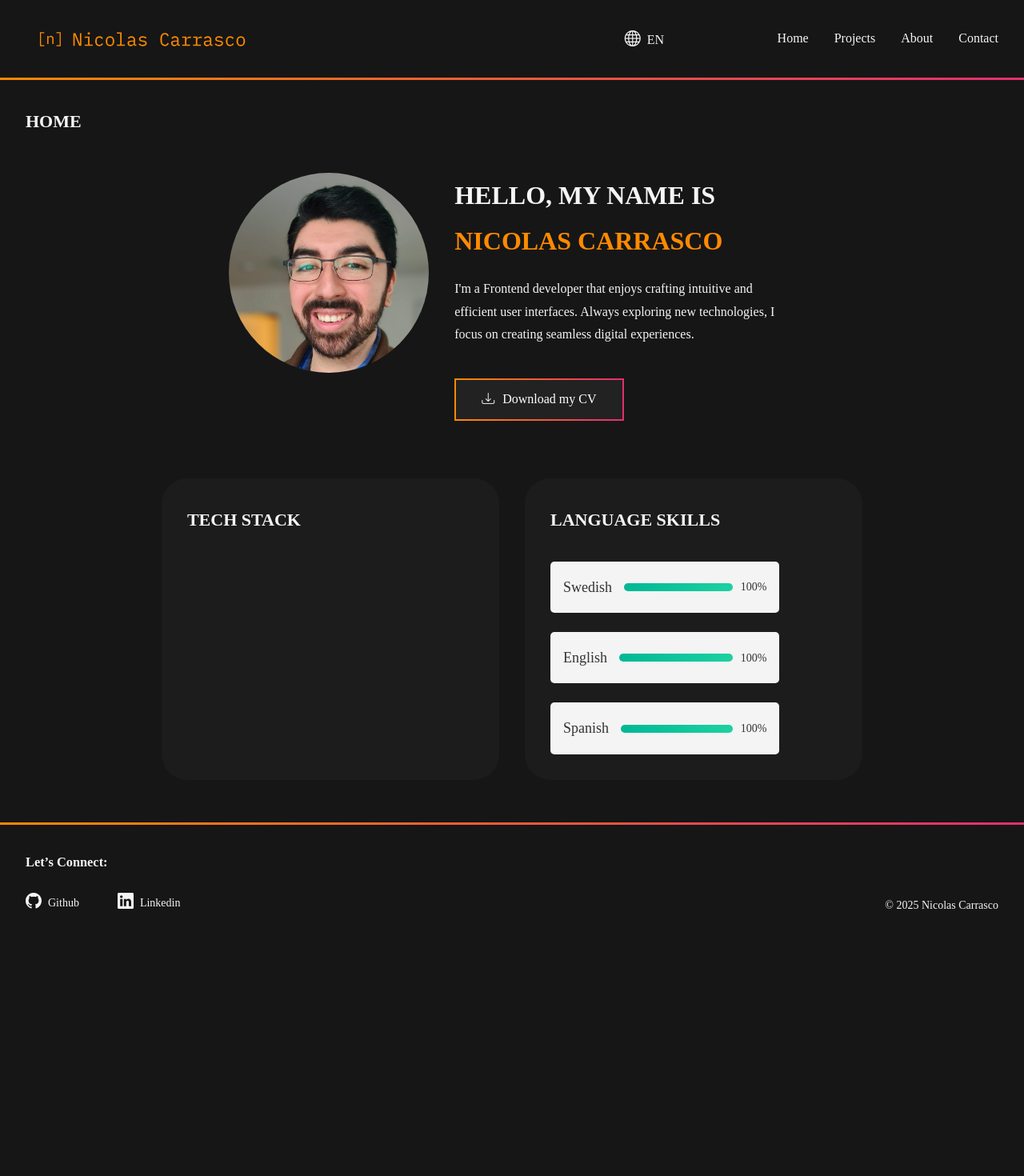
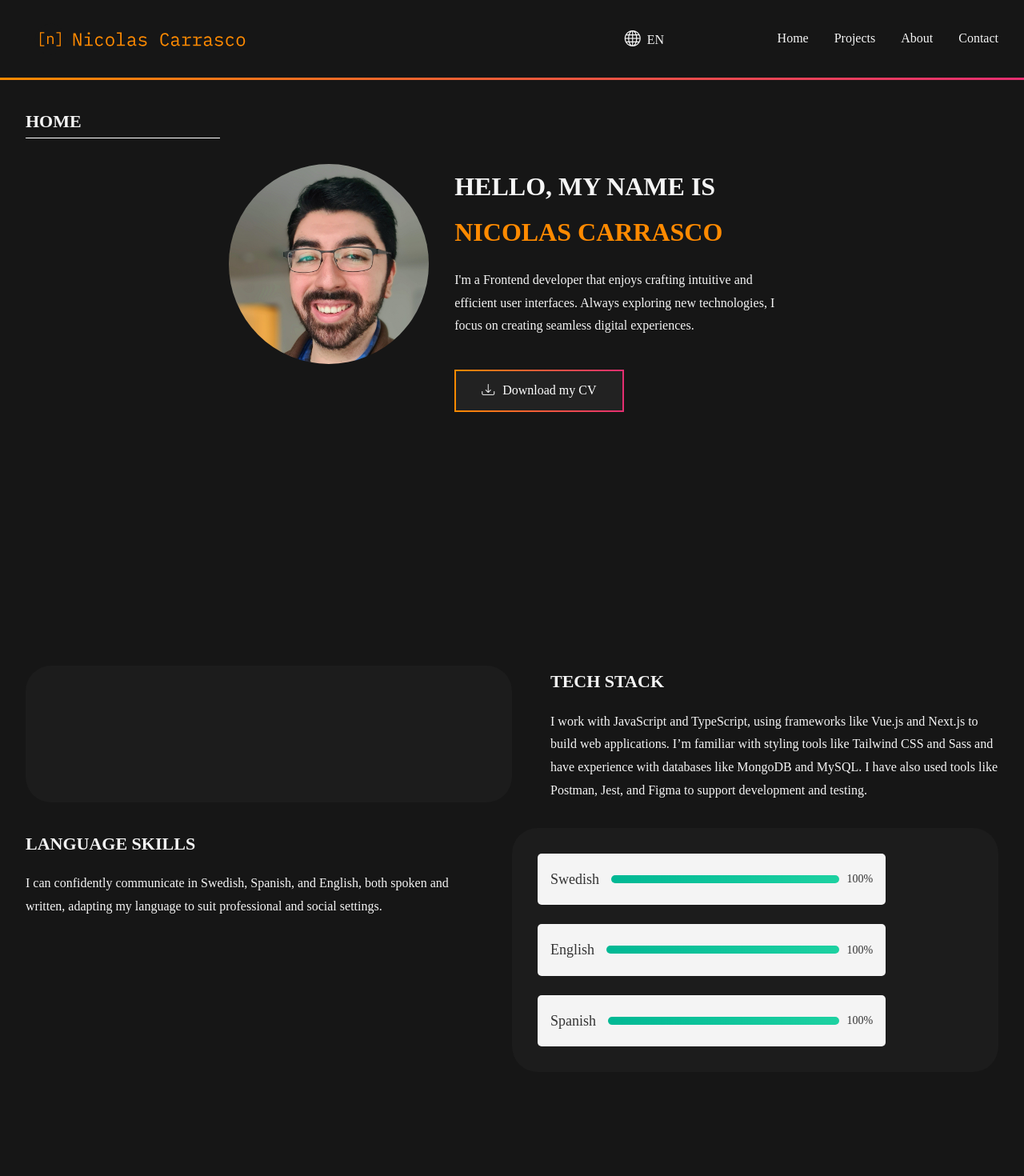
Before and after one commit to Niccar95/Portfolio-React, a React (Vite) app: page / in a window 1280 px wide. Shown: the top 1470 px of the page at 80% size. Before the commit the page ends 1176 px from the top, so only its background shows below. Built offline with nearby package versions, Linux system fonts and the light colour scheme; some icons are missing; a web font is replaced by a local one.

Commit message:
made changes to layout

```diff
--- a/src/components/Skills.tsx
+++ b/src/components/Skills.tsx
@@ -2,6 +2,7 @@ import { useEffect, useState } from "react";
 import { Stack } from "../models/Stack";
 import { languageSkills } from "../data/languageSkills";
 import { useTranslation } from "react-i18next";
+import { motion } from "motion/react";
 
 interface ISkillProps {
   stackList: Stack[];
@@ -28,10 +29,16 @@ const Skills = ({ stackList }: ISkillProps) => {
 
   return (
     <>
-      <div className="skillSectionWrapper">
-        <article className="skillsCard rigth">
+      <motion.div
+        className="skillSectionWrapper"
+        initial={{ y: -50, opacity: 0 }}
+        animate={{ y: 0, opacity: 1 }}
+        transition={{ duration: 1, ease: "easeOut", delay: 0.2 }}
+      >
+        <div className="skillsContainer">
+          <article className="skillsCard">
             <h2 className="stackLabel">{t("home.stack-heading")}</h2>
-          <div className="stackIconsWrapper">
+            <div className="iconContainer">
               {stackList.map((stack) => (
                 <i
                   key={stack.id}
@@ -41,9 +48,21 @@ const Skills = ({ stackList }: ISkillProps) => {
               ))}
             </div>
           </article>
-        <article className="skillsCard left">
+
+          <section className="skillDescription">
+            <h2>{t("home.stack-heading")}</h2>
+            <p>{t("skill-descriptions.stack")}</p>
+          </section>
+        </div>
+
+        <div className="skillsContainer">
+          <section className="skillDescription">
+            <h2>{t("home.lang-skills.lang-heading")}</h2>
+            <p>{t("skill-descriptions.languages")}</p>
+          </section>
+          <article className="skillsCard">
             <h2 className="stackLabel">{t("home.lang-skills.lang-heading")}</h2>
-          <div className="langSkillsWrapper">
+            <div className="languageContainer">
               {languageSkills.map((language) => (
                 <div className="languageItem" key={language.id}>
                   <p className="skillName">
@@ -56,6 +75,7 @@ const Skills = ({ stackList }: ISkillProps) => {
             </div>
           </article>
         </div>
+      </motion.div>
     </>
   );
 };
--- a/src/locales/en.json
+++ b/src/locales/en.json
@@ -79,5 +79,10 @@
       "pagination": {
         "prev": "Prev",
         "next": "Next"
-      }
+      },
+
+        "skill-descriptions": {
+          "stack": "I work with JavaScript and TypeScript, using frameworks like Vue.js and Next.js to build web applications. I’m familiar with styling tools like Tailwind CSS and Sass and have experience with databases like MongoDB and MySQL. I have also used tools like Postman, Jest, and Figma to support development and testing.",
+          "languages": "I can confidently communicate in Swedish, Spanish, and English, both spoken and written, adapting my language to suit professional and social settings."
+        }
   }
--- a/src/locales/sv.json
+++ b/src/locales/sv.json
@@ -80,5 +80,10 @@
         "pagination": {
           "prev": "Förra",
           "next": "Nästa"
+        },
+
+        "skill-descriptions": {
+          "stack": "Jag arbetar med JavaScript och TypeScript och använder ramverk som Vue.js och Next.js för att bygga webbapplikationer. Jag är bekant med stylingverktyg som Tailwind CSS och Sass och har erfarenhet av databaser som MongoDB och MySQL. Jag har även använt verktyg som Postman, Jest och Figma för att stödja utveckling och testning.",
+          "languages": "Jag kan tryggt kommunicera på svenska, spanska och engelska, både i tal och skrift, och anpassar mitt språk efter professionella och sociala sammanhang."
         }
 }
--- a/src/pages/About.tsx
+++ b/src/pages/About.tsx
@@ -4,8 +4,10 @@ const About = () => {
   const { t } = useTranslation();
   return (
     <>
-      <h2 className="aboutHeadingMobile">{t("about.heading")}</h2>
       <section className="content">
+        <div className="headingContainer">
+          <h2 className="aboutHeadingMobile">{t("about.heading")}</h2>
+        </div>
         <div className="aboutWrapper">
           <div className="aboutImageContainer">
             <img src="/myPic.jpg" className="aboutImage"></img>
--- a/src/pages/Contact.tsx
+++ b/src/pages/Contact.tsx
@@ -1,13 +1,48 @@
 import { useTranslation } from "react-i18next";
 import { ContactForm } from "../components/ContactForm";
+import { motion } from "motion/react";
 
 const Contact = () => {
   const { t } = useTranslation();
+  // const text = "Let's get in touch!";
+
   return (
     <>
-      <h2 className="contactHeading mobile">{t("contact.heading")}</h2>
       <section className="content">
+        <div className="headingContainer">
+          <h2 className="contactHeading mobile">{t("contact.heading")}</h2>
+        </div>
         <ContactForm />
+
+        {/* <div
+          style={{
+            width: "100%",
+            position: "relative",
+          }}
+        >
+          <motion.p
+            initial={{ width: 0 }}
+            animate={{
+              width: ["0%", "60%", "0%"],
+            }}
+            transition={{
+              duration: 7,
+              ease: ["easeIn", "easeOut"],
+              repeat: Infinity,
+              repeatDelay: 0.5,
+            }}
+            style={{
+              position: "absolute",
+              left: 30,
+              display: "inline-block",
+              overflow: "hidden",
+              whiteSpace: "nowrap",
+              borderRight: "4px solid white",
+            }}
+          >
+            {text}
+          </motion.p>
+        </div> */}
       </section>
     </>
   );
--- a/src/pages/Home.tsx
+++ b/src/pages/Home.tsx
@@ -25,13 +25,16 @@ const Home = () => {
 
   return (
     <>
-      <h2 className="homeHeading">{t("home.heading")}</h2>
       <motion.section
         className="content"
         initial={{ opacity: 0 }}
         animate={{ opacity: 1 }}
         transition={{ duration: 1, ease: "easeOut" }}
       >
+        <motion.div className="headingContainer">
+          <h2 className="homeHeading">{t("home.heading")}</h2>
+        </motion.div>
+
         <motion.section
           className="heroSection"
           initial={{ y: -50, opacity: 0 }}
@@ -59,6 +62,7 @@ const Home = () => {
               <span className="nameLabel">Nicolas Carrasco</span>
             </h2>
             <p className="introduction">{t("home.presentation")}</p>
+
             <motion.button
               className="heroButton"
               whileHover={{ scale: 1.1 }}
@@ -70,6 +74,14 @@ const Home = () => {
             </motion.button>
           </motion.div>
         </motion.section>
+      </motion.section>
+
+      <motion.section
+        className="content"
+        initial={{ opacity: 0 }}
+        animate={{ opacity: 1 }}
+        transition={{ duration: 1, ease: "easeOut" }}
+      >
         <Skills stackList={stackList} />
       </motion.section>
     </>
--- a/src/pages/Projects.tsx
+++ b/src/pages/Projects.tsx
@@ -42,8 +42,10 @@ const Projects = () => {
 
   return (
     <>
-      <h2 className="projectsHeading">{t("projects.heading")}</h2>
       <section className="content">
+        <div className="headingContainer">
+          <h2 className="projectsHeading">{t("projects.heading")}</h2>
+        </div>
         <div className="projectsContainer">
           <ProjectList projects={currentProjects} />
         </div>
--- a/src/styles/_cards.scss
+++ b/src/styles/_cards.scss
@@ -120,9 +120,12 @@
 
     .stackLabel {
         margin-bottom: 2rem;
+        @include desktop() {
+            display: none;
+        }
     }
 
-    .stackIconsWrapper {
+    .iconContainer {
         display: flex;
         flex-wrap: wrap;
         gap: 1rem;
--- a/src/styles/_select.scss
+++ b/src/styles/_select.scss
@@ -4,6 +4,8 @@
 .languageSelector.mobile {
     position: absolute;
     right: 50px;
+    top: 132px;
+
     .hiddenSelect {
         position: absolute;
         opacity: 0;
--- a/src/styles/_wrappers.scss
+++ b/src/styles/_wrappers.scss
@@ -5,11 +5,17 @@
     flex-direction: column;
     gap: 2rem;
     @include desktop() {
-        flex-direction: row;
-    }
+        height: 100%;
     }
 
-.langSkillsWrapper {
+    .skillsContainer {
+        height: 50%;
+        @include desktop() {
+            display: flex;
+            justify-content: space-between;
+        }
+
+      .languageContainer {
           display: flex;
           flex-direction: column;
           gap: 1.5rem;
@@ -46,6 +52,22 @@
           }
         }
     }
+    .skillDescription {
+        display: none;
+
+        @include desktop() {
+            display: flex;
+            flex-direction: column;
+            gap: 1rem;
+            width: calc(50% - 3rem);
+
+        }
+    }
+}
+}
+
+
+
 
 
 .aboutWrapper {
--- a/src/styles/index.scss
+++ b/src/styles/index.scss
@@ -69,24 +69,27 @@ body {
 }
 
 
+.headingContainer {
+  width: 100%;
+}
+
+
 main {
   flex: 1;
   margin-top: 100px;
-  padding: 2rem;
 
   .projectsHeading, .homeHeading {
-    margin-bottom: 1.5rem;
     border-bottom: solid white 1px;
 
     @include desktop() {
-      border: none;
+      width: 20%;
+      margin: 0;
     }
 
   }
 
   .aboutHeadingMobile {
     display: block;
-    margin-bottom: 1.5rem;
     border-bottom: solid white 1px;
 
     @include desktop() {
@@ -106,7 +109,6 @@ main {
 
 .contactHeading.mobile {
   display: block;
-  margin-bottom: 1.5rem;
   border-bottom: solid white 1px;
 
   @include desktop() {
@@ -117,11 +119,12 @@ main {
 .content {
   display: flex;
   width: 100%;
-  min-height: 100vh;
+  min-height: calc(100vh - 100px);
   flex-grow: 1;
   flex-direction: column;
   align-items: center;
   gap: 2rem;
+  padding: 2rem;
 
   @include desktop() {
     justify-content: start;
@@ -291,15 +294,14 @@ footer {
     }
 
 .heroSection {
-  margin-top: 20px;
-  margin-bottom: 40px;
+  // margin-top: 20px;
+  // margin-bottom: 40px;
   display: flex;
   flex-direction: column;
   gap: 1rem;
   width: 100%;
 
   @include desktop() {
-
     flex-direction:row;
     justify-content: center;
     gap: 2rem;
```
Lines whose indentation alone changed are shown as unchanged.
